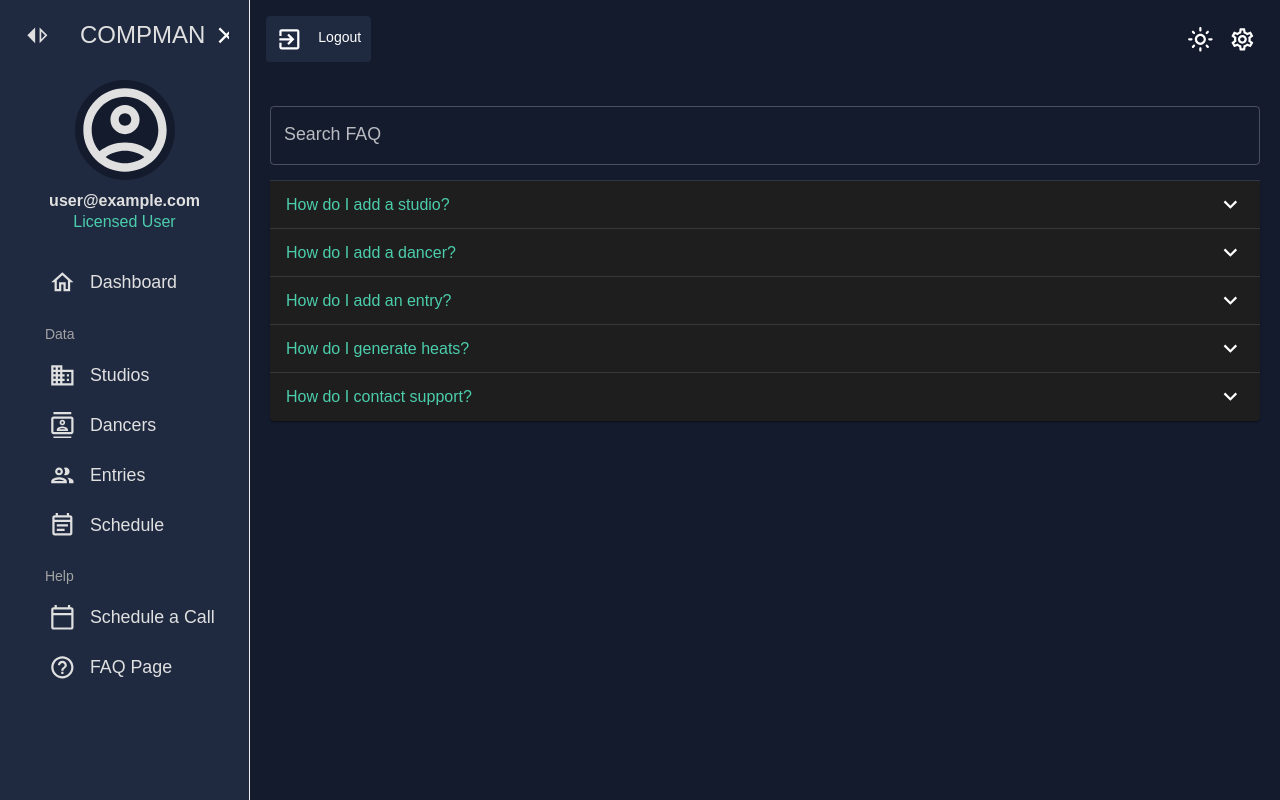
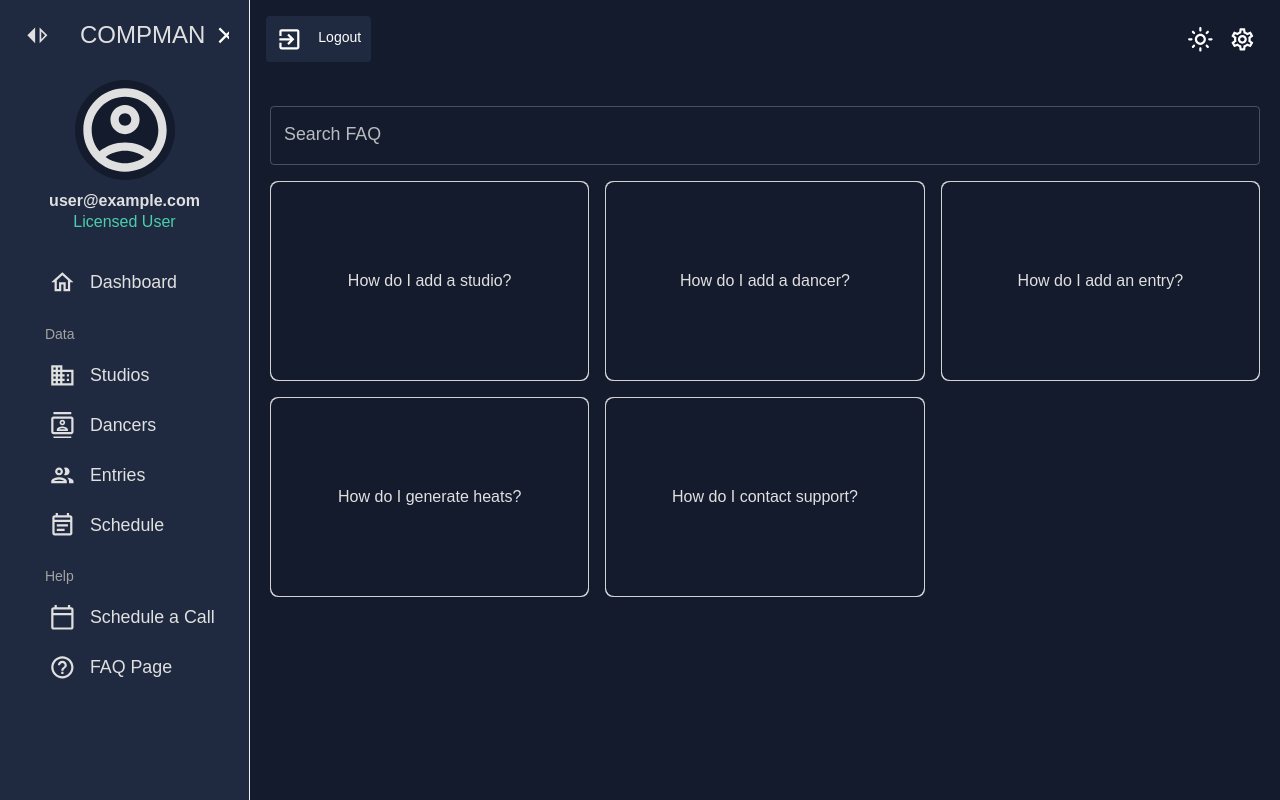
Before and after one commit to All-Purpose-Apps/compman_frontend, a React (Vite) app: page /admin/faq in a window 1280 px wide. Built offline with nearby package versions, Linux system fonts and the light colour scheme; no server answers; sample sign-in values are in the browser's storage.

Commit message:
FAQ is now cards that flip

```diff
--- a/src/assets/scss/main.scss
+++ b/src/assets/scss/main.scss
@@ -34,6 +34,41 @@ body,
 .MuiPopper-root.MuiDataGrid-menu {
   z-index: 999999 !important;
 }
+
+/* Add these styles in your CSS file or use the sx prop to include them inline */
+.card-container {
+  perspective: 1000px;
+}
+
+.card {
+  position: relative;
+  width: 100%;
+  height: 200px;
+  transform-style: preserve-3d;
+  transition: transform 0.6s;
+  cursor: pointer;
+}
+
+.card.is-flipped {
+  transform: rotateY(180deg);
+}
+
+.card-front,
+.card-back {
+  position: absolute;
+  width: 100%;
+  height: 100%;
+  backface-visibility: hidden;
+  display: flex;
+  align-items: center;
+  justify-content: center;
+  padding: 20px;
+  box-sizing: border-box;
+}
+
+.card-back {
+  transform: rotateY(180deg);
+}
 @import './authpages';
 @import './homepage';
 @import '~react-big-calendar/lib/sass/styles';
--- a/src/views/FAQ.jsx
+++ b/src/views/FAQ.jsx
@@ -1,16 +1,12 @@
 import React, { useState } from "react";
-import { Box, useTheme, TextField } from "@mui/material";
-import Accordion from "@mui/material/Accordion";
-import AccordionSummary from "@mui/material/AccordionSummary";
-import AccordionDetails from "@mui/material/AccordionDetails";
-import Typography from "@mui/material/Typography";
-import ExpandMoreIcon from "@mui/icons-material/ExpandMore";
+import { Box, useTheme, TextField, Typography } from "@mui/material";
 import { tokens } from "src/utils/theme";
 
 const FAQ = () => {
     const theme = useTheme();
     const colors = tokens(theme.palette.mode);
     const [searchQuery, setSearchQuery] = useState("");
+    const [flippedIndexes, setFlippedIndexes] = useState([]);
 
     const faqs = [
         {
@@ -31,7 +27,7 @@ const FAQ = () => {
         {
             question: "How do I generate heats?",
             answer:
-                "On the top right of the page, click on the 'Generate Heats' button. Select the time range you want to generate heats for and click 'Submit'."
+                "On the top right of the page, click on the 'Generate Heats' button. Read the warning, then click the button to generate heats."
         },
         {
             question: "How do I contact support?",
@@ -43,6 +39,16 @@ const FAQ = () => {
     const filteredFaqs = faqs.filter((faq) =>
         faq.question.toLowerCase().includes(searchQuery.toLowerCase())
     );
+
+    const handleCardClick = (index) => {
+        setFlippedIndexes((prev) => {
+            if (prev.includes(index)) {
+                return prev.filter((i) => i !== index);
+            } else {
+                return [...prev, index];
+            }
+        });
+    };
 
     return (
         <Box m="20px">
@@ -56,18 +62,72 @@ const FAQ = () => {
                 sx={{ mb: 2 }}
             />
             {filteredFaqs.length > 0 ? (
-                filteredFaqs.map((faq, index) => (
-                    <Accordion key={index}>
-                        <AccordionSummary expandIcon={<ExpandMoreIcon />}>
-                            <Typography color={colors.greenAccent[500]} variant="h5">
-                                {faq.question}
-                            </Typography>
-                        </AccordionSummary>
-                        <AccordionDetails>
-                            <Typography>{faq.answer}</Typography>
-                        </AccordionDetails>
-                    </Accordion>
-                ))
+                <Box display="grid" gridTemplateColumns="repeat(auto-fill, minmax(300px, 1fr))" gap={2}>
+                    {filteredFaqs.map((faq, index) => (
+                        <Box
+                            key={index}
+                            className="card-container"
+                            onClick={() => handleCardClick(index)}
+                            sx={{ perspective: '1000px' }}
+                        >
+                            <Box
+                                className={`card ${flippedIndexes.includes(index) ? 'is-flipped' : ''}`}
+                                sx={{
+                                    position: 'relative',
+                                    width: '100%',
+                                    height: '200px',
+                                    transformStyle: 'preserve-3d',
+                                    transition: 'transform 0.6s',
+                                    cursor: 'pointer',
+                                }}
+                            >
+                                <Box
+                                    className="card-front"
+                                    sx={{
+                                        position: 'absolute',
+                                        width: '100%',
+                                        height: '100%',
+                                        backfaceVisibility: 'hidden',
+                                        display: 'flex',
+                                        alignItems: 'center',
+                                        justifyContent: 'center',
+                                        padding: '20px',
+                                        boxSizing: 'border-box',
+                                        backgroundColor: colors.primary[500],
+                                        color: colors.grey[100],
+                                        borderRadius: '8px',
+                                    }}
+                                >
+                                    <Typography variant="h5">
+                                        {faq.question}
+                                    </Typography>
+                                </Box>
+                                <Box
+                                    className="card-back"
+                                    sx={{
+                                        position: 'absolute',
+                                        width: '100%',
+                                        height: '100%',
+                                        backfaceVisibility: 'hidden',
+                                        display: 'flex',
+                                        alignItems: 'center',
+                                        justifyContent: 'center',
+                                        padding: '20px',
+                                        boxSizing: 'border-box',
+                                        backgroundColor: colors.primary[500],
+                                        color: colors.grey[100],
+                                        borderRadius: '8px',
+                                        transform: 'rotateY(180deg)',
+                                    }}
+                                >
+                                    <Typography>
+                                        {faq.answer}
+                                    </Typography>
+                                </Box>
+                            </Box>
+                        </Box>
+                    ))}
+                </Box>
             ) : (
                 <Typography>No results found.</Typography>
             )}
```
Also changed, not shown: src/assets/css/main.css, 1 other file (tests, documents, lock files or other folders).
